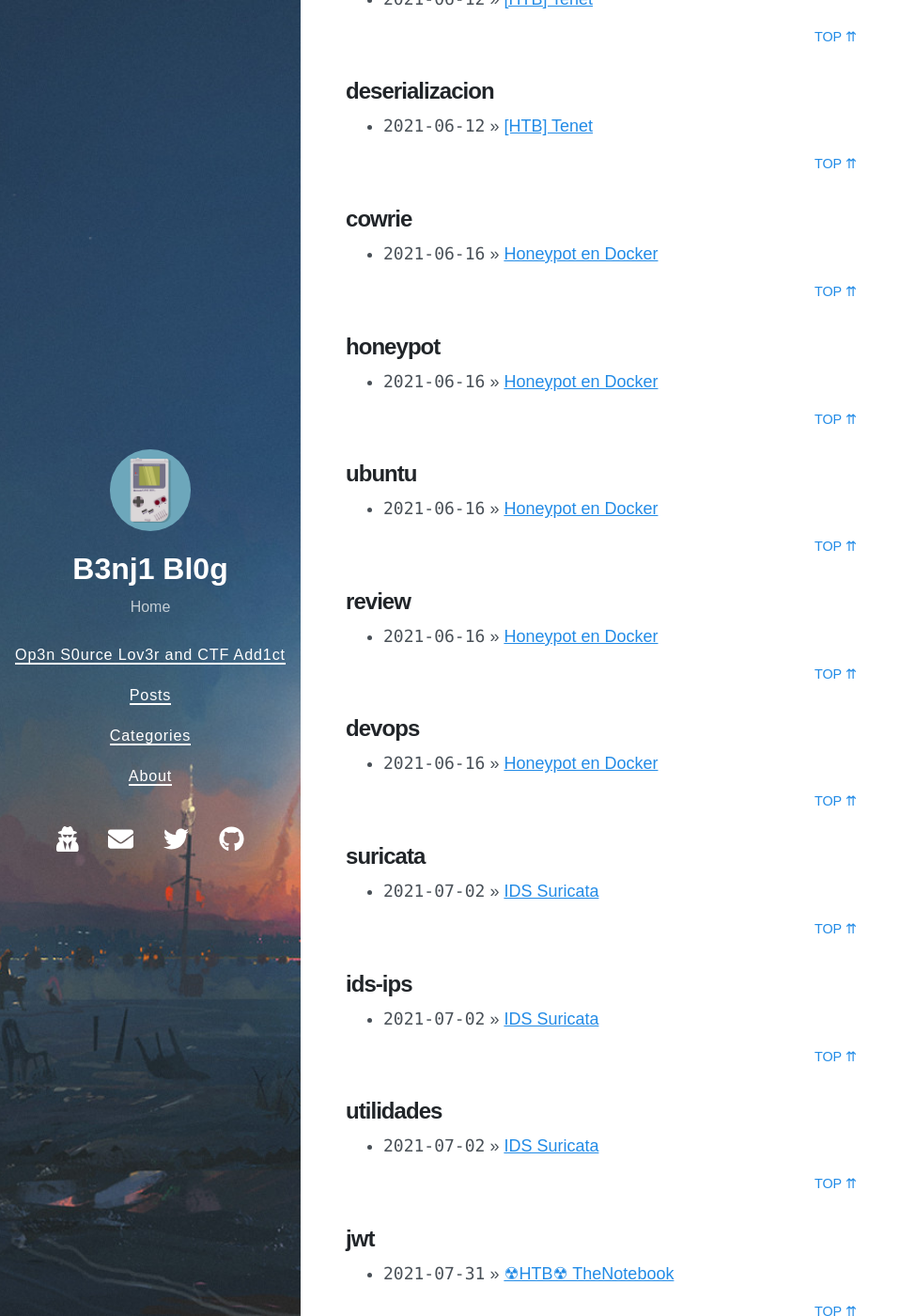
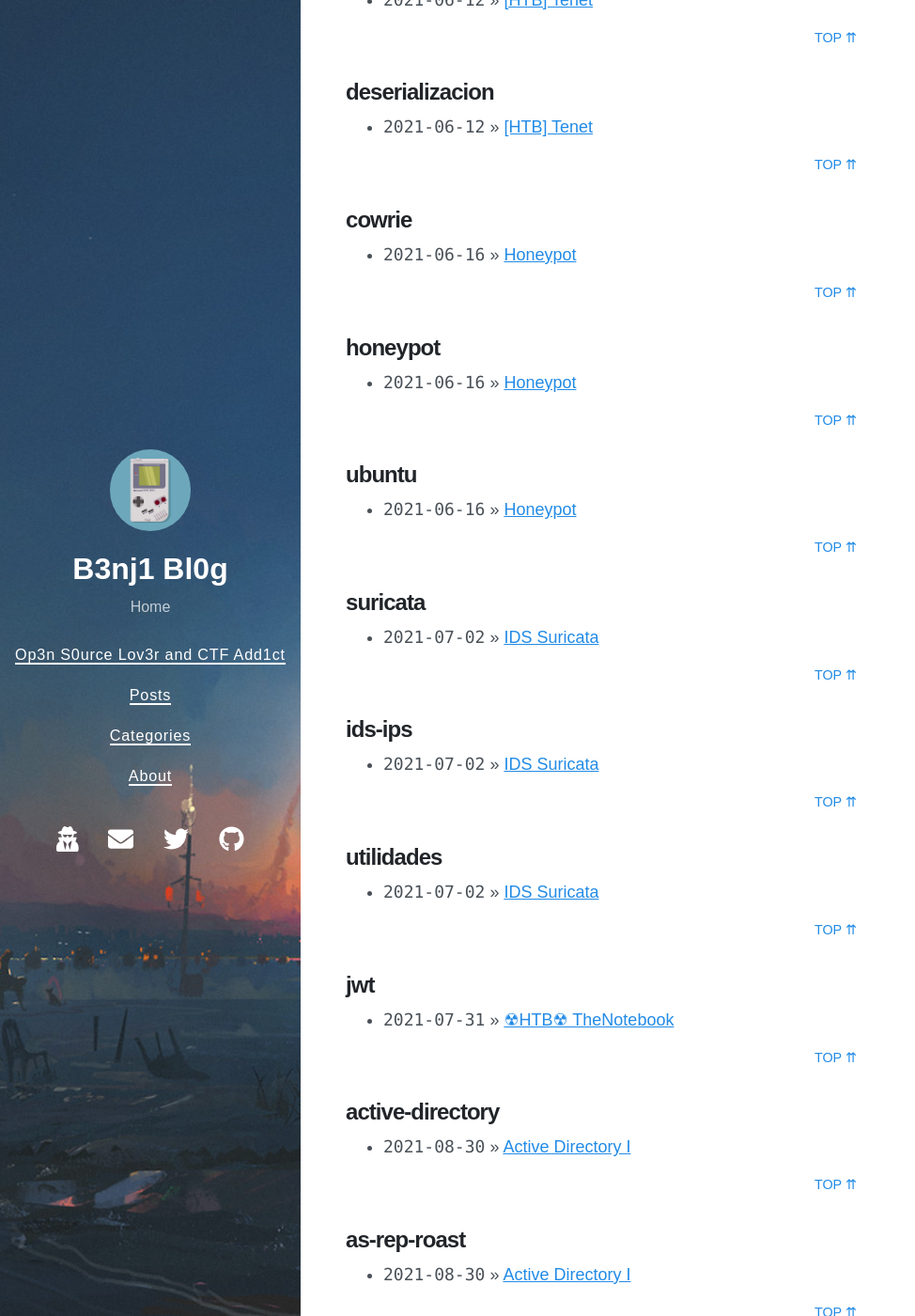
Before and after one commit to b3nj1-1/blog, a Jekyll site: the page built from tags.md, in a window 1280 px wide and 1400 px high, scrolled down 4459 px. Shown: the whole window at 94% size, without its empty margins (0-974 px from the left). Built offline with Jekyll 4.4.1, drawn with Linux system fonts in a browser that asks for light colours; nearby versions of some CDN libraries; part of the change alters nothing that is shown; some of the changed text lies outside the part shown.

Commit message:
Update Honeypot

````diff
--- a/_posts/2021-06-16-Honeypot_docker.md
+++ b/_posts/2021-06-16-Honeypot_docker.md
@@ -1,51 +1,53 @@
 ---
 layout: post
-title:  "Honeypot en Docker"
+title:  "Honeypot"
 date:   2021-06-16 08:04:29 +0200
 last_modified_at: 2021-06-16 08:05:29 +0200
 toc:  true
-tags: [cowrie, honeypot, Ubuntu, blueteam, review, Docker, Devops]
-categories: Utilidades
+tags: [cowrie, honeypot, Ubuntu, blueteam, Docker]
+categories: Utility
 ---
 
-{: .message}
+With a honeypot we can collect many indicators that we can use later on
 
-##  Honeypot en Docker
+---
 
-Mientras buscaba sobre honeypot di con este tema que es honeypot en docker me parecio interesante porque nos ahorra muchas cosas en tema de configuración:
+##  Honeypot in Docker
 
-Esta instalación se llevo acabo en un:
+While I was searching about honeypot I found this topic that is honeypot in docker I found it interesting because it saves us a lot of things in terms of configuration:
+
+This installation was carried out in a:
 ![](/images_blog/img_honeypot/Pastedimage20210616165257.png)
 ![Pastedimage20210616165257](https://user-images.githubusercontent.com/76759292/127757859-f8dec979-4a62-44a7-8e3d-9b96fac7a59e.png)
 
 
-Buscando honeypot en docker di con uno que es cowrie este tiene una instalación normal y una con docker  cabe destacar que la instalacion normal de cowrie se tiene que da lo que es una redireccion con iptables (Esto si queremos que sea creible) en este caso docker se puede decir que te ahorra esa parte.
+Looking for honeypot in docker I found one that is cowrie this has a normal installation and one with docker it is worth noting that the normal installation of cowrie has to give what is a redirection with iptables (This if we want it to be credible) in this case docker can be said that saves you that part.
 
 ### Cowrie
 
-Para instalar cowrie no necesitas tener un gran conociemiento en docker,  aqui te dejo como instalarlo:
+To install cowrie you don't need to have a great knowledge in docker, here is how to install it:
 
 [Docker Installation](https://www.digitalocean.com/community/tutorials/how-to-install-and-use-docker-on-ubuntu-20-04)
 
 
-Como corre el honeypot:
+How the honeypot runs:
 
 ```bash
  docker run -d -p 22:2222 cowrie/cowrie
 ```
 
-Le estamos indicando que el puerto 2222 del contenedor sea el 22 de nuestro servidor:
+We are indicating that port 2222 of the container is port 22 of our server:
 ![](/images_blog/img_honeypot/Pastedimage20210616183231.png)
 ![Pastedimage20210616183231](https://user-images.githubusercontent.com/76759292/127757867-fb546971-3f50-4bbf-85b4-337b07ba3980.png)
 
 
-Con la opcion -d le indicamos que corra en background. (El motivo es para que no salga tanto ruido)
+With the -d option we tell it to run in background. (The reason is so that it does not come out so much noise)
 
-### Prueba
+### Test
 
-Desde otra maquina le lanzo un nmap para ver como responde:
+From another machine I run an nmap to see how it responds:
 
-Antes:
+Before:
 ```bash
 nmap -sV -sC -p22 192.168.204.136
 Starting Nmap 7.91 ( https://nmap.org ) at 2021-06-16 18:07 EDT
@@ -59,7 +61,7 @@ Service detection performed. Please report any incorrect results at https://nmap
 Nmap done: 1 IP address (1 host up) scanned in 0.58 seconds
 ```
 
-Despues:
+after:
 ```bash
 nmap -sV -sC -p22 192.168.204.136
 Starting Nmap 7.91 ( https://nmap.org ) at 2021-06-16 18:11 EDT
@@ -78,17 +80,21 @@ Nmap done: 1 IP address (1 host up) scanned in 0.92 seconds
 ```
 
 
-Para ver los logs que eso seria la parte mas interesante se hace de la siguiente forma:
+To view the logs, which would be the most interesting part, it is done in the following way:
 
-Entra al contededor y en ```/var/log/cowrie/cowrie.json``` estan los logs.
-(Para entrar al contenedor es ```docker exec -it <ID> bash```)
+Enter the container and in ```/var/var/log/cowrie/cowrie.json``` are the logs.
+(To enter the container it is ```docker exec -it <ID> bash```)
 
 ![](/images_blog/img_honeypot/Pastedimage20210616190736.png)
 ![Pastedimage20210616190736](https://user-images.githubusercontent.com/76759292/127757871-f5e5eeef-d9e5-4809-96ee-fa6df42a190d.png)
 
 
-## Opinión
+## Opinion
 
-Me parece una buena opcion a tener en cuenta si queremos dar un poco mas de seguridad a nuestro servidor, cabe destacar que para que funcione se debe tocar otras configuraciones que puede ser que lo toque en otro articulo, la implementación me parecio relativamente sencilla y la forma de ver los logs por igual.
+It seems to me a good option to consider if we want to give a little more security to our server, it should be noted that to make it work you must touch other settings that may be that I touch it in another article, the implementation seemed relatively simple and the way to see the logs alike.
 
-En conclusion me parece una opcion interesante a probar. Puede ser que tambien haga otros articulos sobre honeypot.
+In conclusion it seems to me an interesting option to try. I may also do other articles on honeypot.
+
+<p align="center">
+<img src="https://tenor.com/view/honeypot-yum-gif-19589195.gif" width="250" height="250" />
+</p>
````
